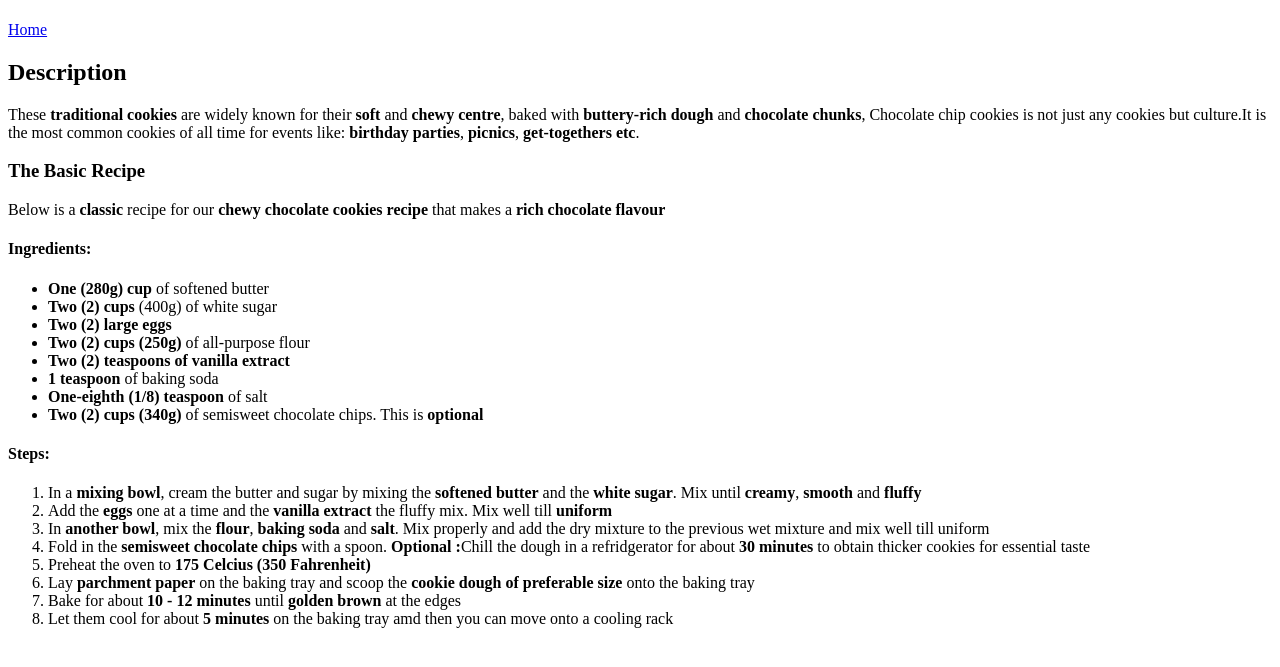
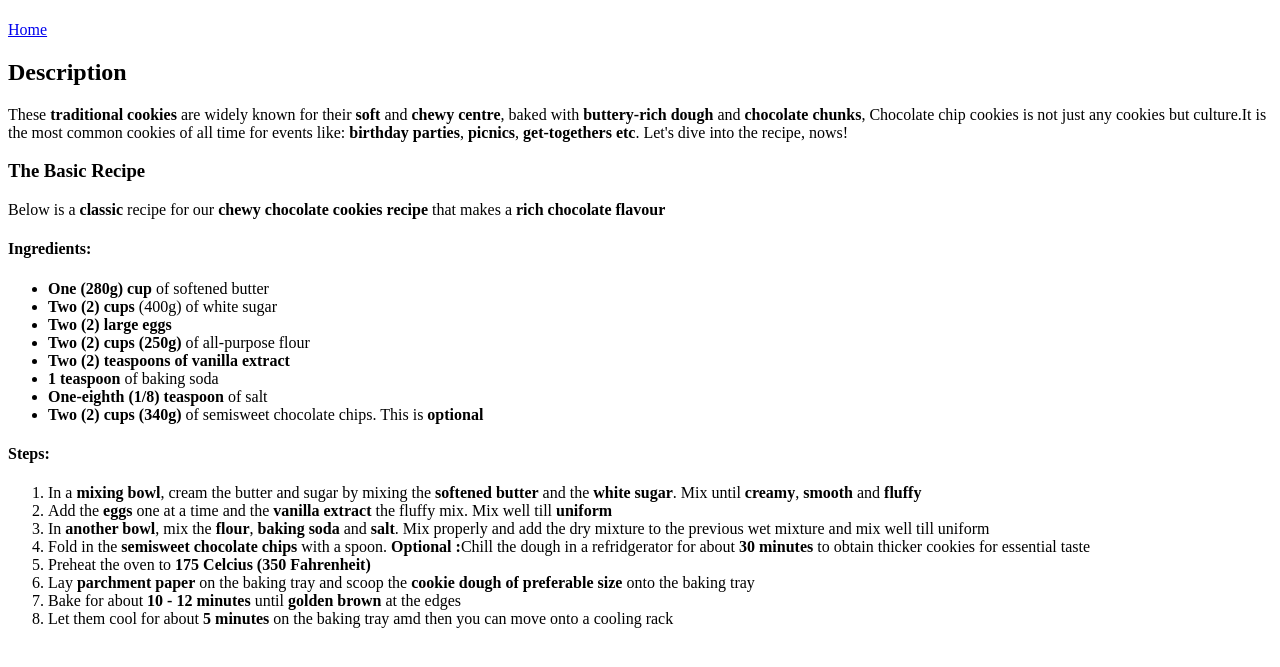
Before and after one commit to ahafma2006-ace/odin-recipes, a plain HTML site: page recipes/cookies.html in a window 1280 px wide. Shown: the part 59-726 px from the top of the page. Drawn offline with Linux system fonts and the light colour scheme.

Commit message:
Add my catch phrase to Line 12

```diff
--- a/recipes/cookies.html
+++ b/recipes/cookies.html
@@ -9,7 +9,7 @@
         <a href="../index.html">Home</a>
 
         <h2>Description</h2>
-        <p>These <b>traditional cookies</b> are widely known for their <b>soft</b> and <b>chewy centre</b>, baked with <b> buttery-rich dough</b> and <b>chocolate chunks</b>, Chocolate chip cookies is not just any cookies but culture.It is the most common cookies of all time for events like: <b>birthday parties</b>, <b>picnics</b>, <b>get-togethers etc</b>.</p>
+        <p>These <b>traditional cookies</b> are widely known for their <b>soft</b> and <b>chewy centre</b>, baked with <b> buttery-rich dough</b> and <b>chocolate chunks</b>, Chocolate chip cookies is not just any cookies but culture.It is the most common cookies of all time for events like: <b>birthday parties</b>, <b>picnics</b>, <b>get-togethers etc</b>. Let's dive into the recipe, nows! </p>
 
         <h3> The Basic Recipe </h3>
         <p>Below is a <b>classic</b> recipe for our <b>chewy chocolate cookies recipe</b> that makes a <b>rich chocolate flavour</b> </p>
```
